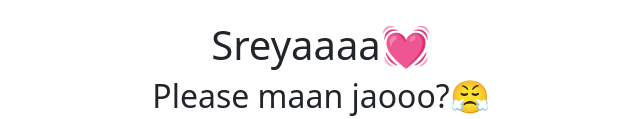
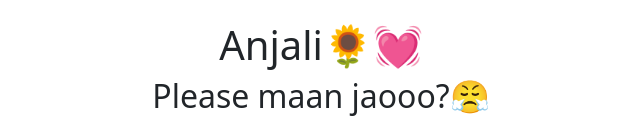
Before and after one commit to GauravYadav467/projectspain, a plain HTML site: page index.html in a window 1280 px wide. Shown: the part 301-420 px from the top of the page, without its empty margins (319-959 px from the left). Drawn offline with nearby package versions, Linux system fonts and the light colour scheme.

Commit message:
For Anjali

```diff
--- a/index.html
+++ b/index.html
@@ -14,7 +14,7 @@
             <img src="sticker1.gif" id="gif">
         </div>
         <div class="question">
-            <h1 id="valentineName">Sreyaaaa💓</h1>
+            <h1 id="valentineName">Anjali🌻💓</h1>
             <h2 class="heading">Please maan jaooo?😤</h2>
         </div>
         <div class="d-grid gap-2 col-3 mx-auto rajat">
```
